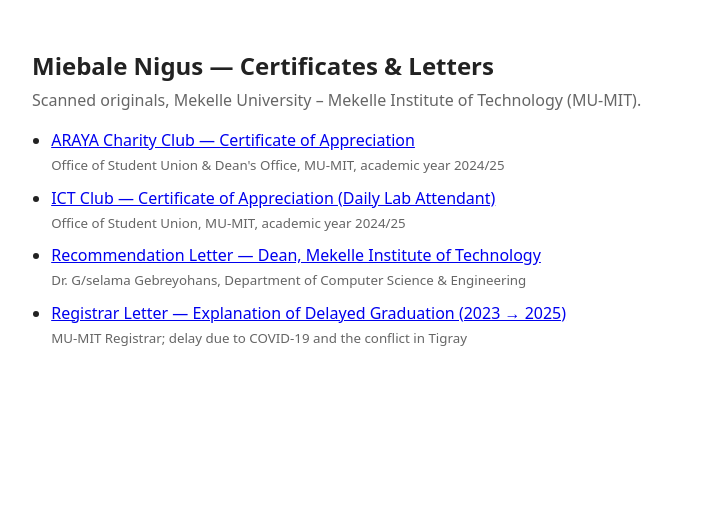
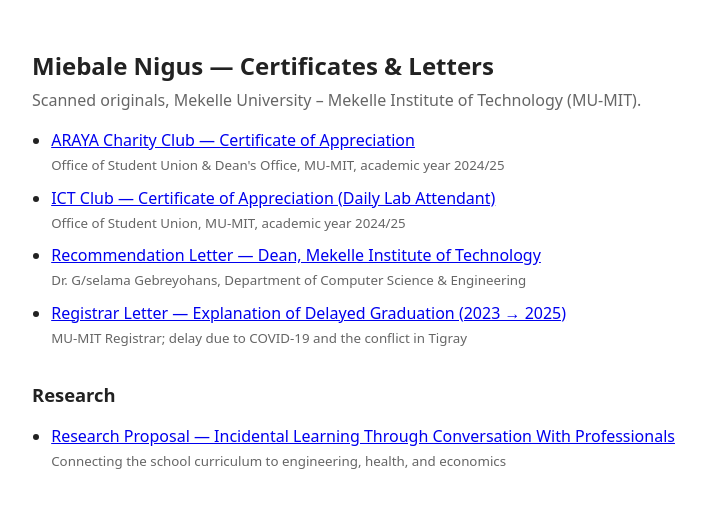
Before and after one commit to miebale123/certificates, a plain HTML site: page index.html in a window 1280 px wide. Shown: the whole page, without its empty margins (272-977 px from the left). Drawn offline with Linux system fonts and the light colour scheme.

Commit message:
Add research proposal

```diff
--- a/index.html
+++ b/index.html
@@ -7,6 +7,7 @@
 <style>
   body { font: 16px/1.5 system-ui, sans-serif; max-width: 42rem; margin: 3rem auto; padding: 0 1rem; color: #222; }
   h1 { font-size: 1.5rem; margin-bottom: .25rem; }
+  h2 { font-size: 1.15rem; margin: 2rem 0 .25rem; }
   .sub { color: #666; margin-top: 0; }
   ul { padding-left: 1.2rem; }
   li { margin: .6rem 0; }
@@ -22,5 +23,9 @@
   <li><a href="recommendation-letter-dean-mit.pdf">Recommendation Letter — Dean, Mekelle Institute of Technology</a><br><small>Dr. G/selama Gebreyohans, Department of Computer Science &amp; Engineering</small></li>
   <li><a href="registrar-letter-delayed-graduation.pdf">Registrar Letter — Explanation of Delayed Graduation (2023 → 2025)</a><br><small>MU-MIT Registrar; delay due to COVID-19 and the conflict in Tigray</small></li>
 </ul>
+<h2>Research</h2>
+<ul>
+  <li><a href="research-proposal.pdf">Research Proposal — Incidental Learning Through Conversation With Professionals</a><br><small>Connecting the school curriculum to engineering, health, and economics</small></li>
+</ul>
 </body>
 </html>
```
Also changed, not shown: 1 other file.
